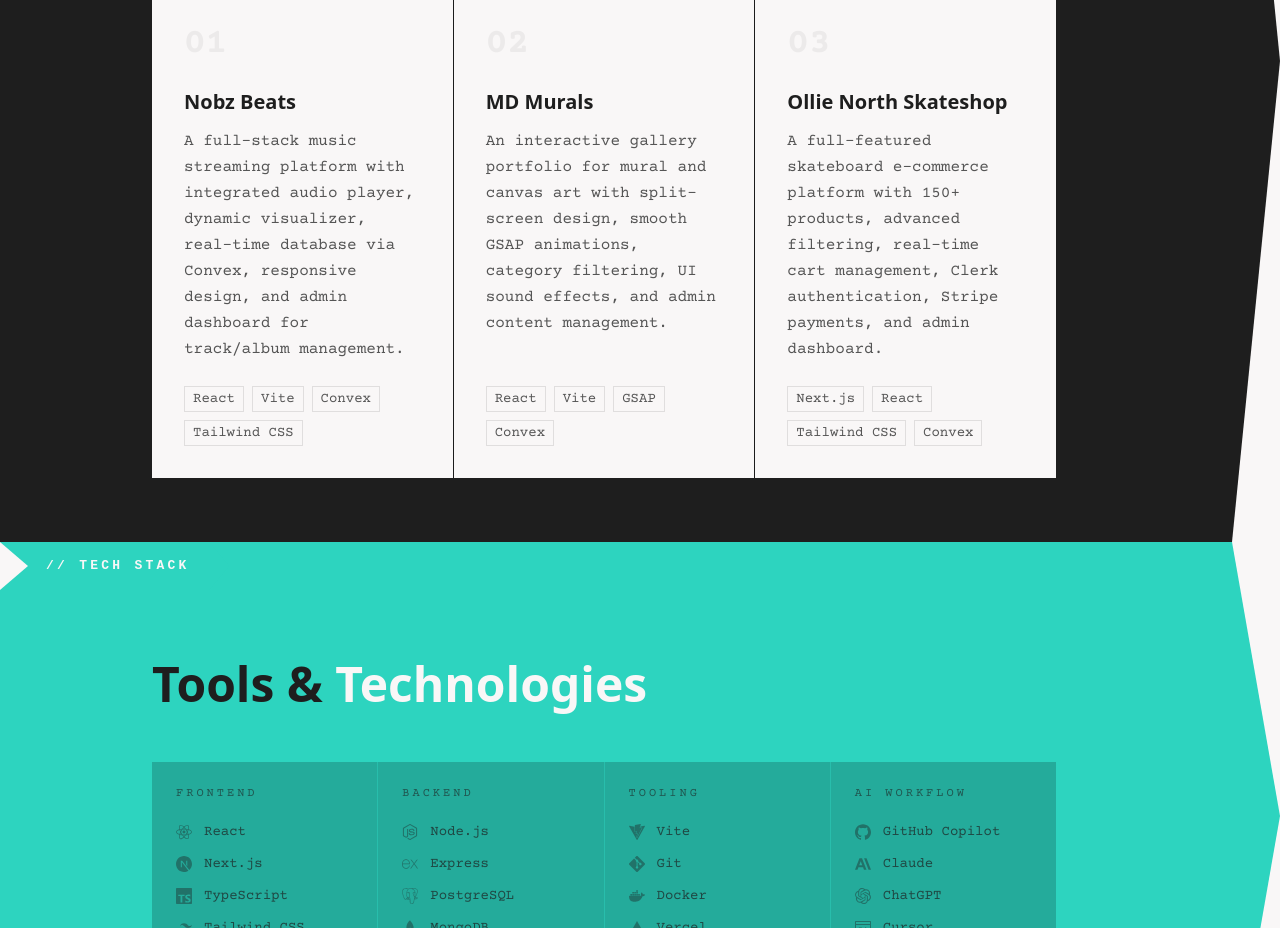
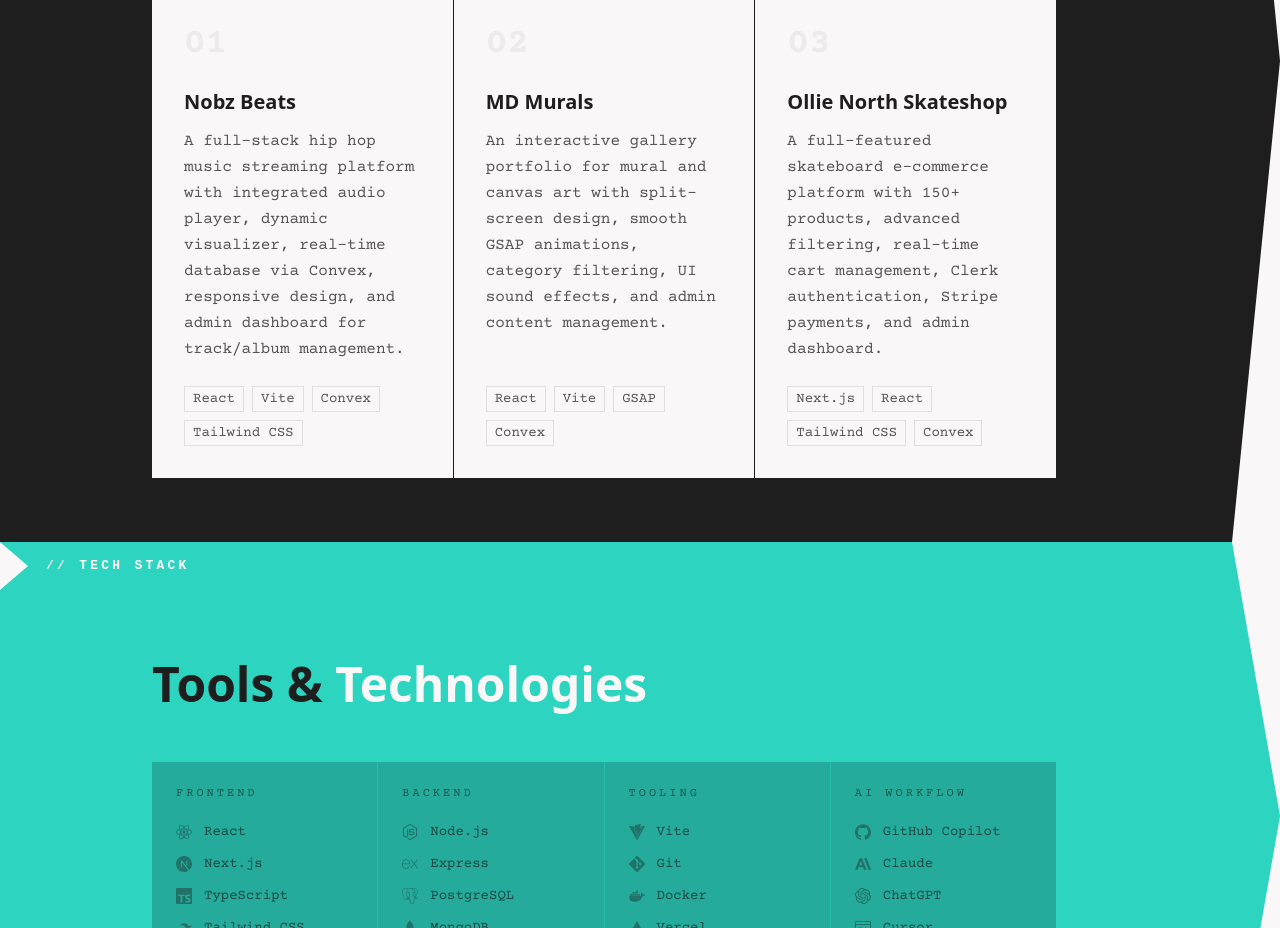
Before and after one commit to nobz226/dev-portfolio, a React (Vite) app: page / in a window 1280 px wide. Shown: the part 1220-2148 px from the top of the page. Built offline with nearby package versions, Linux system fonts and the light colour scheme; a web font is replaced by a local one.

Commit message:
change 1

```diff
--- a/src/pages/Home/components/FeaturedProjects.jsx
+++ b/src/pages/Home/components/FeaturedProjects.jsx
@@ -10,7 +10,7 @@
     slug: 'nobz-beats',
     title: 'Nobz Beats',
     description:
-      'A full-stack music streaming platform with integrated audio player, dynamic visualizer, real-time database via Convex, responsive design, and admin dashboard for track/album management.',
+      'A full-stack hip hop music streaming platform with integrated audio player, dynamic visualizer, real-time database via Convex, responsive design, and admin dashboard for track/album management.',
     tech: ['React', 'Vite', 'Convex', 'Tailwind CSS'],
     href: '/projects',
   },
```
